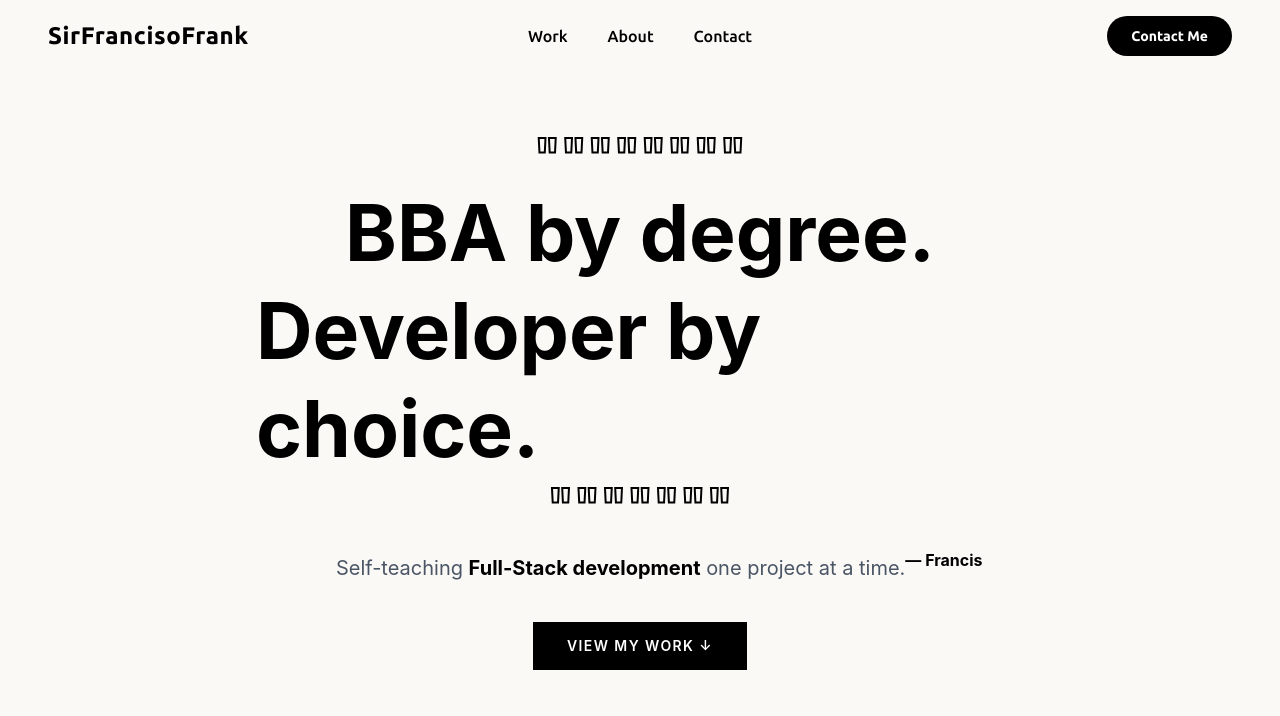
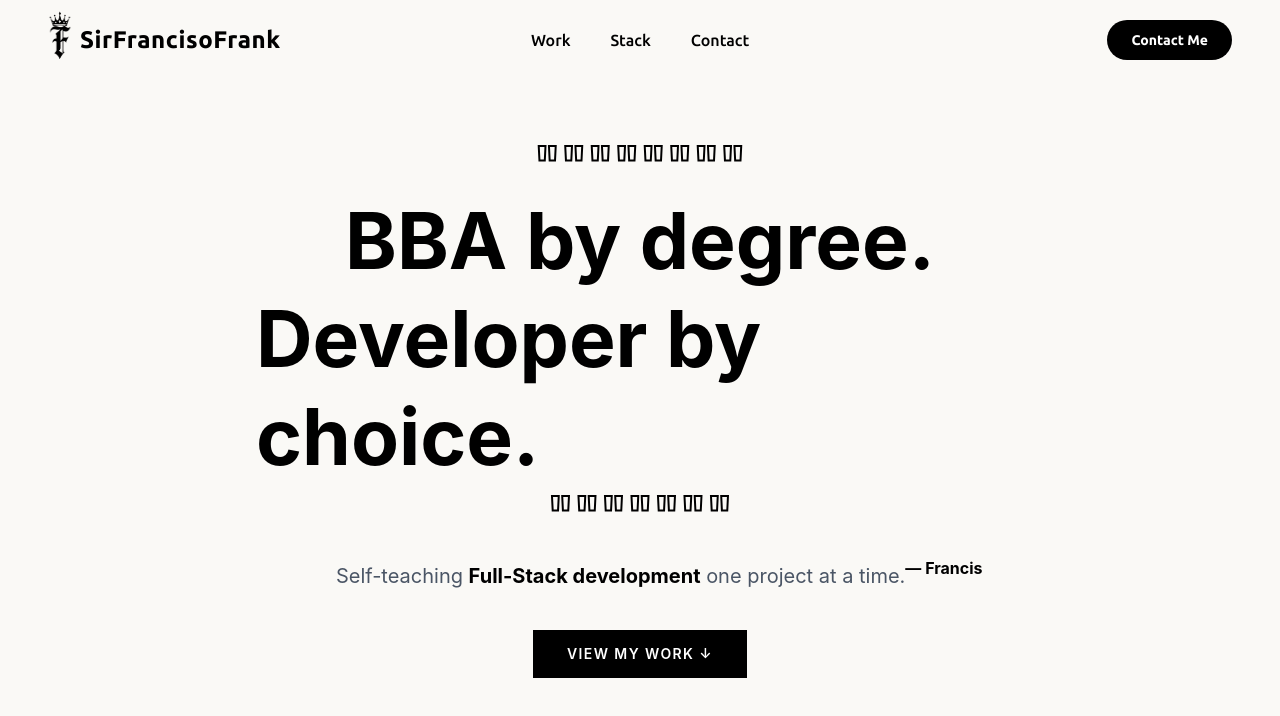
Before and after one commit to sirfranciscofrank/MyPage, a React (Vite) app: page / in a window 1280 px wide. Shown: the top 716 px of the page. Built offline with nearby package versions, Linux system fonts and the light colour scheme; a web font is replaced by a local one.

Commit message:
feat(navbar): add logo icon and rename About nav link to Stack
Adds webicon.png beside the brand name for visual identity. Renames
the "About" link to "Stack" to better reflect the section's intent.

```diff
--- a/src/components/Navbar.jsx
+++ b/src/components/Navbar.jsx
@@ -1,16 +1,21 @@
+import webicon from "../assets/images/webicon.png";
+
 function Navbar() {
   return (
     <header className="font-['Ubuntu'] ">
       <nav className="flex items-center py-4 px-12">
-        <span className="text-2xl flex-1 font-extrabold tracking-wide">
-          SirFrancisoFrank
-        </span>
+        <div className="flex items-center gap-2 flex-1">
+          <img src={webicon} alt="logo" className="w-6 h-12 -translate-y-[5px]" />
+          <span className="text-2xl font-extrabold tracking-wide">
+            SirFrancisoFrank
+          </span>
+        </div>
         <ul className="flex gap-10 font-medium">
           <li className="hover:underline hover:scale-90 active:scale-70 transition-transform duration-200 ease-out">
             <a href="">Work</a>
           </li>
           <li className="hover:underline hover:scale-90 active:scale-70 transition-transform duration-200 ease-out">
-            <a href="">About</a>
+            <a href="">Stack</a>
           </li>
           <li className="hover:underline hover:scale-90 active:scale-70 transition-transform duration-200 ease-out">
             <a href="">Contact</a>
```
Also changed, not shown: src/assets/images/favicon.png (added), src/assets/images/webicon.png (added).
